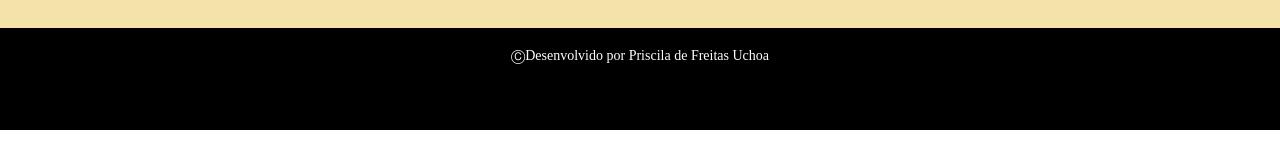
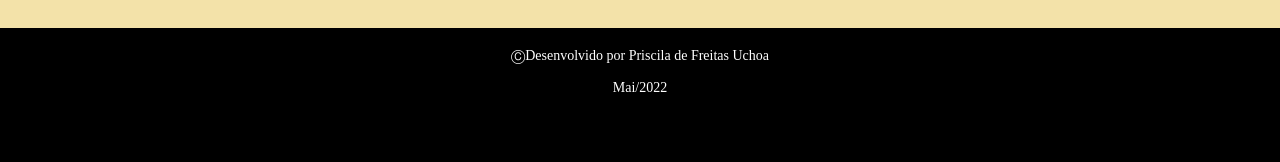
Before and after one commit to Priuchoa/Aula-Bootstrap, a plain HTML site: page index.html in a window 1280 px wide. Shown: the part 1444-1606 px from the top of the page. Before the commit the page ends 1574 px from the top, so only its background shows below. Drawn offline with Linux system fonts and the light colour scheme.

Commit message:
Mudando data para maio 2022

```diff
--- a/index.html
+++ b/index.html
@@ -81,6 +81,7 @@
 
     <footer class="container-fluid text-center bg-footer margin">
         <p>ⒸDesenvolvido por Priscila de Freitas Uchoa</p>
+        <p>Mai/2022</p>
     </footer>
 
 </body>
```
